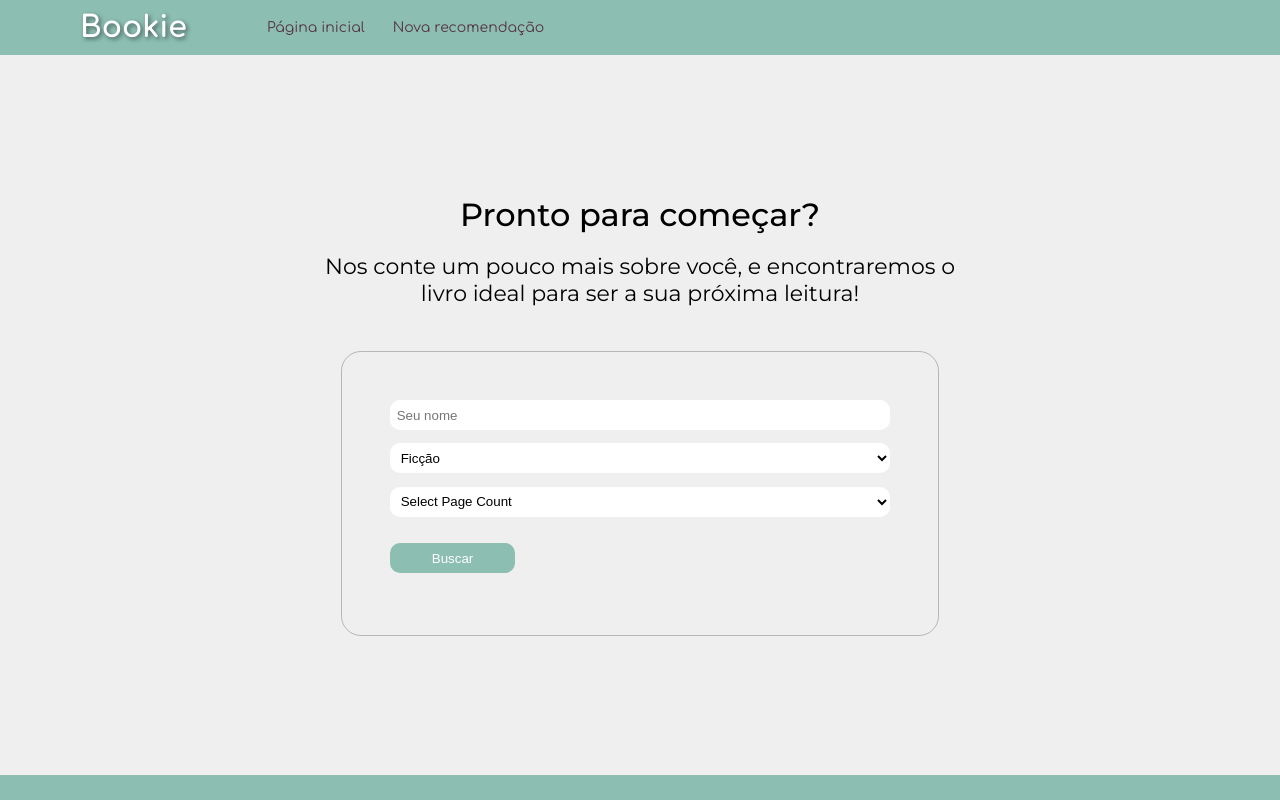
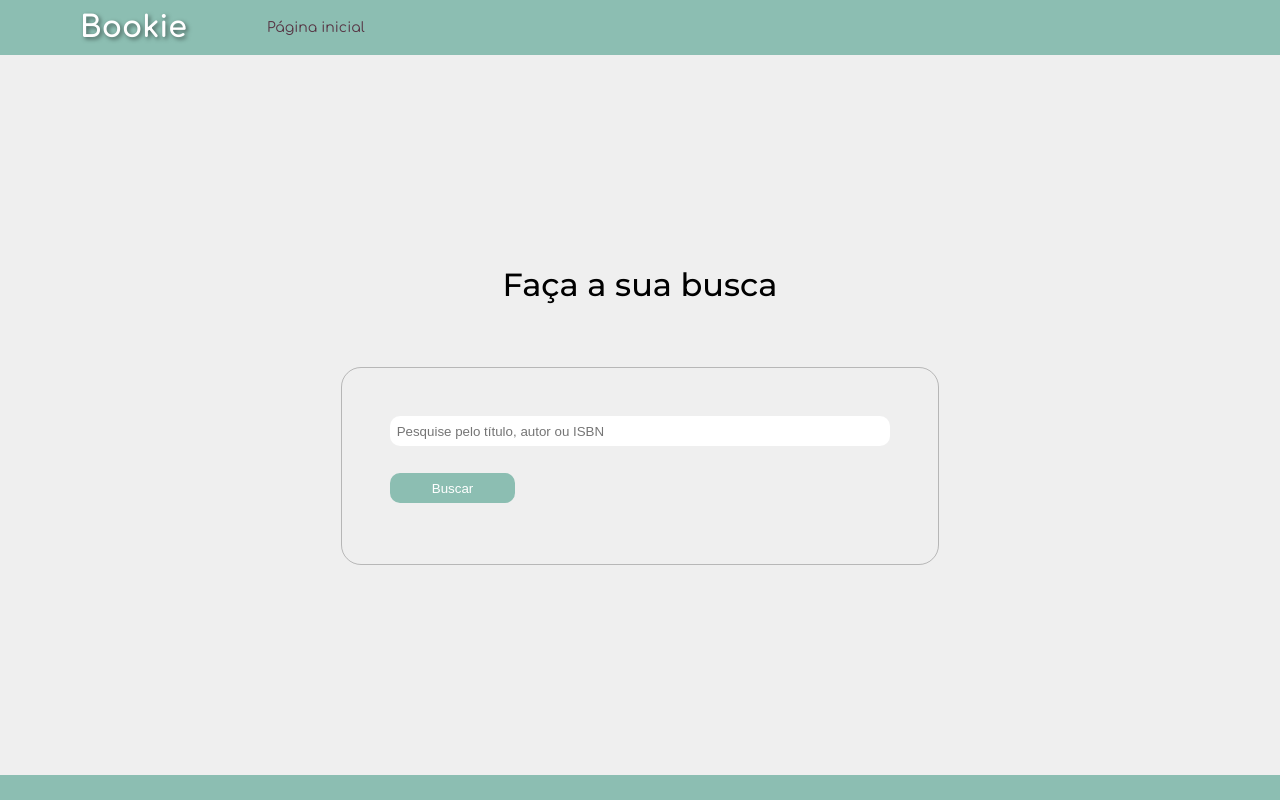
Before and after one commit to aisha-ramiro/bookie, a React (Create React App) app: page /search in a window 1280 px wide. Shown: the top 800 px of the page. Built offline with nearby package versions, Linux system fonts and the light colour scheme.

Commit message:
change search metod

```diff
--- a/package.json
+++ b/package.json
@@ -3,10 +3,12 @@
   "version": "0.1.0",
   "private": true,
   "dependencies": {
+    "@google-cloud/translate": "^8.0.3",
     "@testing-library/jest-dom": "^5.17.0",
     "@testing-library/react": "^13.4.0",
     "@testing-library/user-event": "^13.5.0",
     "axios": "^1.6.7",
+    "npm": "^10.4.0",
     "react": "^18.2.0",
     "react-dom": "^18.2.0",
     "react-icons": "^5.0.1",
--- a/src/components/cards/card.js
+++ b/src/components/cards/card.js
@@ -16,7 +16,11 @@ function Card (props) {
       <div className={styles.content}>
           <p>{props.dado.volumeInfo.title}</p>
           -
-          <p>{props.dado.volumeInfo.authors[0]}</p>
+          {props.dado.volumeInfo.authors && props.dado.volumeInfo.authors.length > 0 ? (
+        <p>{props.dado.volumeInfo.authors[0]}</p>
+      ) : (
+        <p>Desconhecido</p>
+      )}
       </div>
     </div>
     </Link>
--- a/src/components/navbar/navbar.js
+++ b/src/components/navbar/navbar.js
@@ -9,7 +9,7 @@ import styles from './navbar.module.css'
       </div>
       <div className={styles.menu}>
         <a href="/">Página inicial</a>
-        <a href="/search">Nova recomendação</a>
+        {/*<a href="/search">Nova recomendação</a>*/}
       </div>
     </div>
   )
--- a/src/pages/Book/[bookId].js
+++ b/src/pages/Book/[bookId].js
@@ -51,7 +51,11 @@ function Book({ match }) {
     <div className={styles.Book}>
       <div className={styles.container}>
         <div className={styles.cover}>
-          <img src={book.volumeInfo.imageLinks.medium} alt="cover" />
+          {book.volumeInfo.imageLinks ? (
+            <img src={book.volumeInfo.imageLinks.medium} alt="cover" />
+          ) : (
+            <></>
+          )}
         </div>
         <div className={styles.infoBook}>
           <div className={styles.info}>
--- a/src/pages/Home.js
+++ b/src/pages/Home.js
@@ -5,7 +5,7 @@ function Home () {
     <div className={styles.Home}>
       <div className={styles.intro}>
         <p>Encontre o <span>livro</span> perfeito para cada <span>momento</span></p>
-        <button>Começar agora</button>
+        <a href="/search">Começar agora</a>
 
       </div>
       <div className={styles.img}>
--- a/src/pages/Home.module.css
+++ b/src/pages/Home.module.css
@@ -22,7 +22,7 @@
   font-weight: 600;
 }
 
-.intro button{
+.intro a{
   margin-top: 2.5em;
   background-color: #8CBEB2;
   border: none;
@@ -33,9 +33,12 @@
   font-family: 'Montserrat';
   font-weight: 500;
   font-size: 14px;
+  display: flex;
+  justify-content: center;
+  align-items: center;
 }
 
-.intro button:hover{
+.intro a:hover{
   background-color: #573544;
   transition: .4s;
   cursor: pointer;
--- a/src/pages/Search.js
+++ b/src/pages/Search.js
@@ -1,5 +1,6 @@
 import React, { useState } from 'react';
 import { Redirect } from 'react-router-dom';
+import axios from 'axios';
 
 import Result from './Result';
 import Card from '../components/cards/card';
@@ -8,100 +9,56 @@ import styles from './Search.module.css'
 
 function Search() {
 
-  const [parameters, setParameters] = useState({
-    pageCount: '',
-    genre: '',
-    language: '',
-  });
-
-  const [searchResults, setSearchResults] = useState([]);
+    const [query, setQuery] = useState('');
+    const [books, setBooks] = useState([]);
     const [searchSubmitted, setSearchSubmitted] = useState(false);
-  const [userName, setUserName] = useState('')
 
 
-  const handleChange = (e) => {
-    const { name, value } = e.target;
-    setParameters({ ...parameters, [name]: value });
-    setUserName(parameters.user)
+    const handleChange = (event) => {
+      setQuery(event.target.value);
     };
 
-  const handleSubmit = async (e) => {
-    e.preventDefault();
-
+    const handleSubmit = async (event) => {
+      event.preventDefault();
       try {
-      const response = await fetch(
-        `https://www.googleapis.com/books/v1/volumes?q=subject:${parameters.genre}+language:${parameters.language}&maxResults=12`
-      );
-      const data = await response.json();
-
-      // Filtrar os resultados com base no número de páginas selecionado
-      const filteredResults = data.items.filter((book) => {
-        if (parameters.pageCount === 'upTo100' && book.volumeInfo.pageCount <= 100) {
-          return true;
-        } else if (parameters.pageCount === 'over200' && book.volumeInfo.pageCount > 200) {
-          return true;
-        } else if (parameters.pageCount === 'over300' && book.volumeInfo.pageCount > 300) {
-          return true;
-        } else if (parameters.pageCount === 'over400' && book.volumeInfo.pageCount > 400) {
-          return true;
-        } else {
-          return false;
+        const response = await axios.get(`https://www.googleapis.com/books/v1/volumes?q=${query}`);
+        setBooks(response.data.items);
+      } catch (error) {
+        console.error('Error fetching data: ', error);
       }
-      });
-
-      setSearchResults(filteredResults);
-    } catch (error) {
-      console.error('Error fetching data:', error);
-    }
-
       setSearchSubmitted(true);
     };
+
+    console.log('books', books)
+
   return (
     <div className={styles.Search}>
+      <div className={styles.searchIntro}>
+            <h3>Faça a sua busca</h3>
+          </div>
       {!searchSubmitted && (
-        <>
-          <div className={styles.searchIntro}>
-            <h3>Pronto para começar?</h3>
-            <p>Nos conte um pouco mais sobre você, e encontraremos o livro ideal para ser a sua próxima leitura!</p>
-          </div>
-
     <div className={styles.form}>
       <form onSubmit={handleSubmit}>
-              <input type="text" name='name' value={parameters.user} placeholder='Seu nome'/>
-              <select name="genre" id="genre" value={parameters.genre} onChange={handleChange}>
-                <option selected disabled >Gênero favorito</option>
-                <option value="fiction">Ficção</option>
-                <option value="history">Não Ficção</option>
-                <option value="poetry">Poesia</option>
-                <option value="romance">Romance</option>
-                <option value="horror">Terror</option>
-                <option value="classical">Literatura Clássica</option>
-              </select>
-
-              <select name="pageCount"
-            value={parameters.pageCount}
-            onChange={handleChange} >
-                <option selected disabled>Número de páginas</option>
-                <option value="">Select Page Count</option>
-            <option value="upTo100">Up to 100 pages</option>
-            <option value="over200">Over 200 pages</option>
-            <option value="over300">Over 300 pages</option>
-            <option value="over400">Over 400 pages</option>
-              </select>
+        <input
+          type="text"
+          placeholder="Pesquise pelo título, autor ou ISBN"
+          value={query}
+          onChange={handleChange}
+        />
         <input type="submit" value='Buscar' />
       </form>
+      <ul>
+        {books.map((book, index) => (
+          <li key={index}>{book.volumeInfo.title}</li>
+        ))}
+      </ul>
       </div>
-
-        </>
       )}
-
-
       {searchSubmitted && (
           <>
           <div className={styles.Result}>
-        <p>{`Olá ${userName}! Aqui estão as melhores escolhas baseadas nas suas respostas...`}</p>
         <div className={styles.cards}>
-        {searchResults.map((book) => (
+        {books.map((book) => (
           <Card dado={book} />
         ))}
       </div>
```
Also changed, not shown: 1 other file (tests, documents, lock files or other folders). Lines whose indentation alone changed are shown as unchanged.
